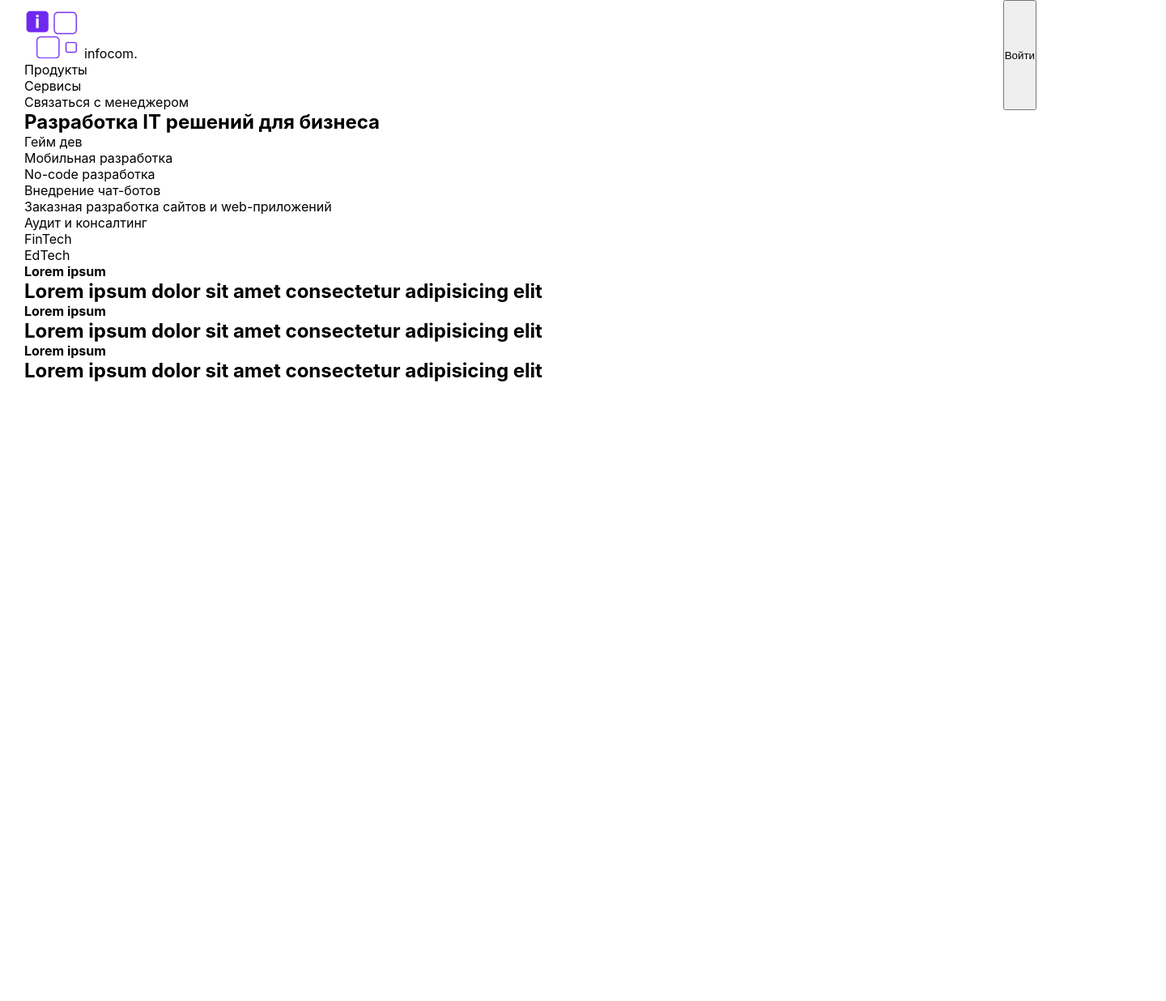
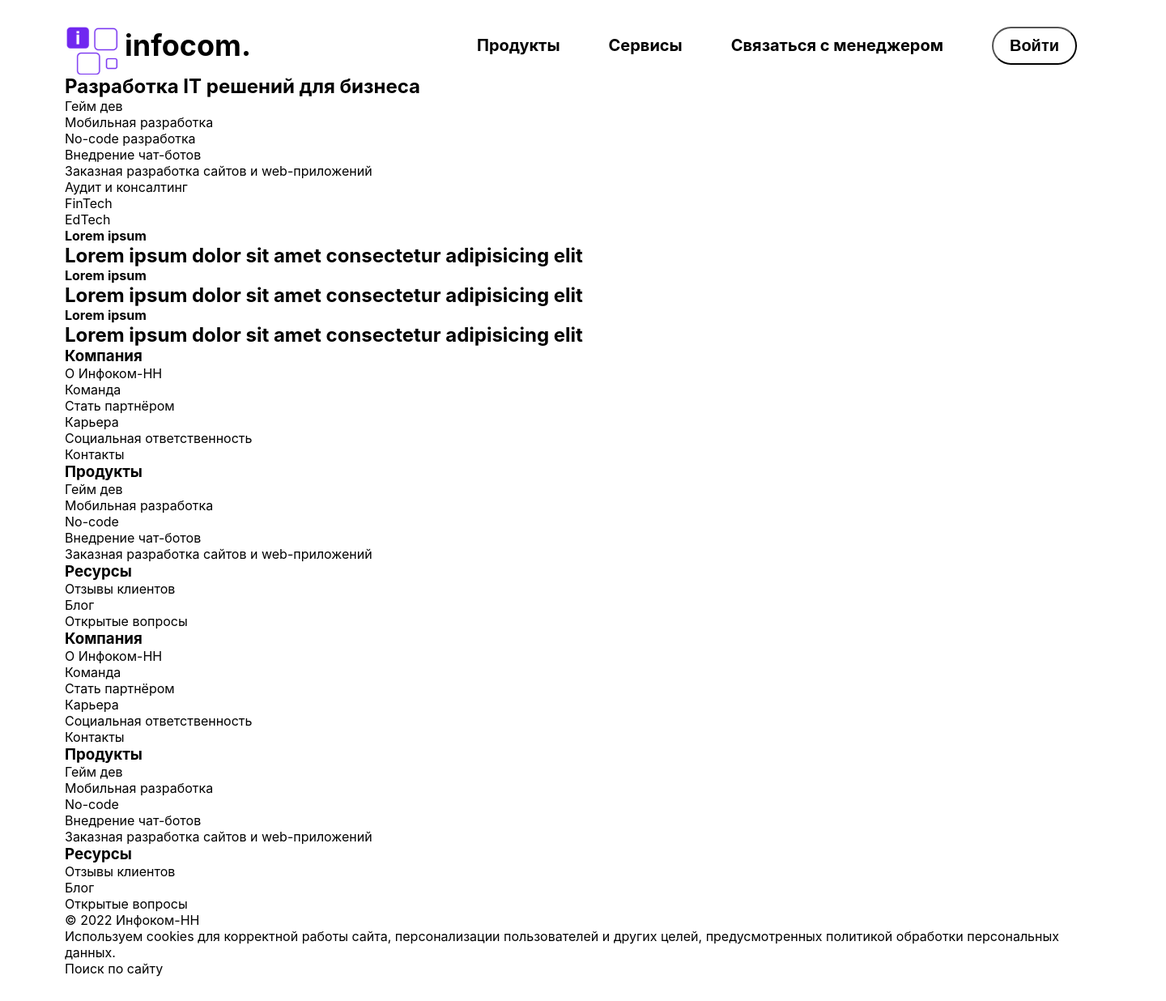
Before and after one commit to Ejoktank/infocom, a React (Create React App) app: page / in a window 1280 px wide. Shown: the whole page at 81% size, 1440 px wide, since content can reach past the window. Before the commit the page ends 800 px from the top, so only its background shows below. Built offline with nearby package versions, Linux system fonts and the light colour scheme.

Commit message:
header desctop

```diff
--- a/package.json
+++ b/package.json
@@ -34,5 +34,9 @@
       "last 1 firefox version",
       "last 1 safari version"
     ]
+  },
+  "devDependencies": {
+    "less": "^4.1.3",
+    "less-loader": "^11.1.0"
   }
 }
--- a/src/App.css
+++ /dev/null
@@ -1,31 +0,0 @@
-* {
-  box-sizing: border-box;
-  margin: 0;
-  padding: 0;
-}
-
-ul {
-  list-style-type: none;
-}
-
-a {
-  color: black;
-  text-decoration: none;
-}
-
-.container {
-  width: 1440px;
-  padding-left: 30px;
-  padding-right: 30px;
-  margin-left: auto;
-  margin-right: auto;
-}
-
-/* ------ */
-/* HEADER */
-/* ------ */
-
-.header {
-  display: flex;
-  justify-content: space-between;
-}
--- a/src/App.js
+++ b/src/App.js
@@ -1,4 +1,5 @@
-import "./App.css";
+import "./App.less";
+import { Footer } from "./Footer";
 import { Header } from "./Header";
 import { Hero } from "./Hero";
 import { MainPageCards } from "./MainPageCards";
@@ -9,6 +10,7 @@ function App() {
       <Header />
       <Hero />
       <MainPageCards />
+      <Footer />
     </div>
   );
 }
--- /dev/null
+++ b/src/App.less
@@ -0,0 +1,69 @@
+* {
+  box-sizing: border-box;
+  margin: 0;
+  padding: 0;
+}
+
+body {
+  padding-top: 20px;
+  padding-bottom: 30px;
+}
+
+ul {
+  list-style-type: none;
+}
+
+a {
+  color: black;
+  text-decoration: none;
+}
+
+.container {
+  width: 1410px;
+  padding-left: 80px;
+  padding-right: 80px;
+  margin-left: auto;
+  margin-right: auto;
+}
+
+/* ------ */
+/* HEADER */
+/* ------ */
+
+.header-container {
+  display: flex;
+  flex-direction: row;
+  justify-content: space-between;
+}
+
+.logo-text {
+  font-size: 36px;
+  font-weight: bold;
+}
+
+.logo {
+  display: flex;
+  align-items: center;
+}
+
+.menuList {
+  display: flex;
+  flex-direction: row;
+  flex-wrap: nowrap;
+  align-items: center;
+  justify-content: space-between;
+}
+
+.menuListItem {
+  margin-right: 60px;
+  font-weight: 700;
+  font-size: 20px;
+}
+
+.loginBtn {
+  padding: 10px 20px;
+  font-weight: 700;
+  font-size: 20px;
+  background-color: transparent;
+  border-radius: 30px;
+}
--- /dev/null
+++ b/src/Footer.jsx
@@ -0,0 +1,76 @@
+import './App.less';
+
+export function Footer() {
+    return (
+        <footer className="footer">
+            <div className="container">
+                <div className="footer-column">
+                    <h3 className="footer-subheader">Компания</h3>
+                    <ul className="footer_column-list">
+                        <li><a href='#' className="footer_column-link">О Инфоком-НН</a></li>
+                        <li><a href='#' className="footer_column-link">Команда</a></li>
+                        <li><a href='#' className="footer_column-link">Стать партнёром</a></li>
+                        <li><a href='#' className="footer_column-link">Карьера</a></li>
+                        <li><a href='#' className="footer_column-link">Социальная ответственность</a></li>
+                        <li><a href='#' className="footer_column-link">Контакты</a></li>
+                    </ul>
+                </div>
+                <div className="footer-column">
+                    <h3 className="footer-subheader">Продукты</h3>
+                    <ul className="footer_column-list">
+                        <li><a href='#' className="footer_column-link">Гейм дев</a></li>
+                        <li><a href='#' className="footer_column-link">Мобильная разработка</a></li>
+                        <li><a href='#' className="footer_column-link">No-code</a></li>
+                        <li><a href='#' className="footer_column-link">Внедрение чат-ботов</a></li>
+                        <li><a href='#' className="footer_column-link">Заказная разработка сайтов и web-приложений</a></li>
+                    </ul>
+                </div>
+                <div className="footer-column">
+                    <h3 className="footer-subheader">Ресурсы</h3>
+                    <ul className="footer_column-list">
+                        <li><a href='#' className="footer_column-link">Отзывы клиентов</a></li>
+                        <li><a href='#' className="footer_column-link">Блог</a></li>
+                        <li><a href='#' className="footer_column-link">Открытые вопросы</a></li>
+                    </ul>
+                </div>
+                <div className="footer-column">
+                    <h3 className="footer-subheader">Компания</h3>
+                    <ul className="footer_column-list">
+                        <li><a href='#' className="footer_column-link">О Инфоком-НН</a></li>
+                        <li><a href='#' className="footer_column-link">Команда</a></li>
+                        <li><a href='#' className="footer_column-link">Стать партнёром</a></li>
+                        <li><a href='#' className="footer_column-link">Карьера</a></li>
+                        <li><a href='#' className="footer_column-link">Социальная ответственность</a></li>
+                        <li><a href='#' className="footer_column-link">Контакты</a></li>
+                    </ul>
+                </div>
+                <div className="footer-column">
+                    <h3 className="footer-subheader">Продукты</h3>
+                    <ul className="footer_column-list">
+                        <li><a href='#' className="footer_column-link">Гейм дев</a></li>
+                        <li><a href='#' className="footer_column-link">Мобильная разработка</a></li>
+                        <li><a href='#' className="footer_column-link">No-code</a></li>
+                        <li><a href='#' className="footer_column-link">Внедрение чат-ботов</a></li>
+                        <li><a href='#' className="footer_column-link">Заказная разработка сайтов и web-приложений</a></li>
+                    </ul>
+                </div>
+                <div className="footer-column">
+                    <h3 className="footer-subheader">Ресурсы</h3>
+                    <ul className="footer_column-list">
+                        <li><a href='#' className="footer_column-link">Отзывы клиентов</a></li>
+                        <li><a href='#' className="footer_column-link">Блог</a></li>
+                        <li><a href='#' className="footer_column-link">Открытые вопросы</a></li>
+                    </ul>
+                </div>
+            </div>
+            <div className="container">
+                <div className="footer-text">
+                    <p className="copyright">© 2022 Инфоком-НН</p>
+                    <p className="coockie">Используем cookies для корректной работы сайта, персонализации пользователей
+                    и других целей, предусмотренных политикой обработки персональных данных.</p>
+                </div>
+                <div className="search_block">Поиск по сайту</div>
+            </div>
+        </footer>
+    )
+}
--- a/src/Header.jsx
+++ b/src/Header.jsx
@@ -1,21 +1,21 @@
-import "./App.css";
-import logo from './img/logo.svg'
+import "./App.less";
+import logo from "./img/logo.svg";
 
 export function Header() {
   return (
     <header className="header">
-      <div className="container">
+      <div className="container header-container">
         <a href="#" className="logo">
-          <img className="logo-pic" src={ logo } alt="logo" />
+          <img className="logo-pic" src={logo} alt="logo" />
           <span className="logo-text">infocom.</span>
         </a>
         <ul className="menuList">
-          <li className="menuListItem">Продукты</li>
-          <li className="menuListItem">Сервисы</li>
-          <li className="menuListItem">Связаться с менеджером</li>
+          <li className="menuListItem"><a href="#">Продукты</a></li>
+          <li className="menuListItem"><a href="#">Сервисы</a></li>
+          <li className="menuListItem"><a href="#">Связаться с менеджером</a></li>
+          <li><button className="loginBtn">Войти</button></li>
         </ul>
       </div>
-      <button className="loginBtn">Войти</button>
     </header>
   );
 }
--- a/src/Hero.jsx
+++ b/src/Hero.jsx
@@ -1,4 +1,4 @@
-import './App.css';
+import './App.less';
 
 export function Hero() {
     return (
--- a/src/MainPageCards.jsx
+++ b/src/MainPageCards.jsx
@@ -1,4 +1,4 @@
-import "./App.css";
+import "./App.less";
 
 export function MainPageCards() {
   return (
```
Also changed, not shown: 1 other file (tests, documents, lock files or other folders).
